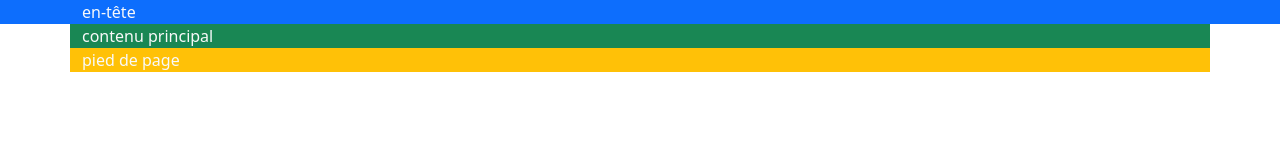
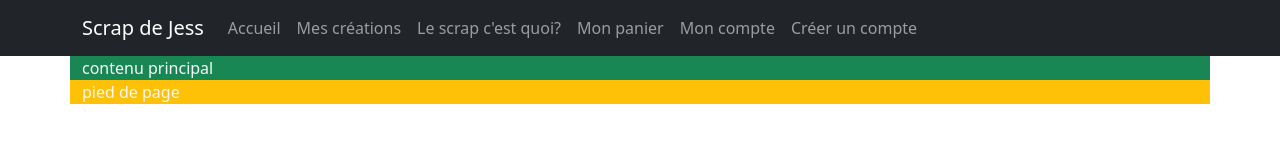
Before and after one commit to lordkao/Boostrap_scrap_de_jess, a website: page index.html in a window 1280 px wide. Drawn offline with nearby package versions, Linux system fonts and the light colour scheme; files that its build step writes are made by us from their sources.

Commit message:
barre de navigation

```diff
--- a/index.html
+++ b/index.html
@@ -4,16 +4,30 @@
     <meta charset="UTF-8">
     <meta http-equiv="X-UA-Compatible" content="IE=edge">
     <meta name="viewport" content="width=device-width, initial-scale=1.0">
+    <link href="https://cdn.jsdelivr.net/npm/bootstrap@5.0.2/dist/css/bootstrap.min.css" rel="stylesheet" integrity="sha384-EVSTQN3/azprG1Anm3QDgpJLIm9Nao0Yz1ztcQTwFspd3yD65VohhpuuCOmLASjC" crossorigin="anonymous">
     <link rel="stylesheet" href="./public/css/style.css">
     <title>Scrap de Jess</title>
 </head>
 <body>
-    <div class="bg-primary"><!--en-tête-->
+    <div class="bg-dark"><!--en-tête-->
         <div class="container">
             <div class="row">
-                <div class="col text-light">
-                    en-tête
-                </div>
+                <nav class="col navbar navbar-expand-lg navbar-dark">
+                    <a class="navbar-brand" href="./index.html">Scrap de Jess</a>
+                    <button class="navbar-toggler" type="button" data-bs-toggle="collapse" data-bs-target="#navbarContent" aria-controls="navbarContent" aria-expanded="false" aria-label="Toggle navigation">
+                        <span>Menu</span>
+                    </button>
+                    <div id="navbarContent" class="collapse navbar-collapse">
+                        <ul class="navbar-nav">
+                            <li class="nav-item active"><a class="nav-link" href="#">Accueil</a></li>
+                            <li class="nav-item"><a class="nav-link" href="#">Mes créations</a></li>
+                            <li class="nav-item"><a class="nav-link" href="#">Le scrap c'est quoi?</a></li>
+                            <li class="nav-item"><a class="nav-link" href="#">Mon panier</a></li>
+                            <li class="nav-item"><a class="nav-link" href="#">Mon compte</a></li>
+                            <li class="nav-item"><a class="nav-link" href="#">Créer un compte</a></li>
+                        </ul>
+                    </div>
+                </nav>
             </div>
         </div>
     </div>
@@ -31,5 +45,6 @@
             </div>
         </div>
     </div>
+    <script src="https://cdn.jsdelivr.net/npm/bootstrap@5.0.2/dist/js/bootstrap.bundle.min.js" integrity="sha384-MrcW6ZMFYlzcLA8Nl+NtUVF0sA7MsXsP1UyJoMp4YLEuNSfAP+JcXn/tWtIaxVXM" crossorigin="anonymous"></script>
 </body>
 </html>
```
